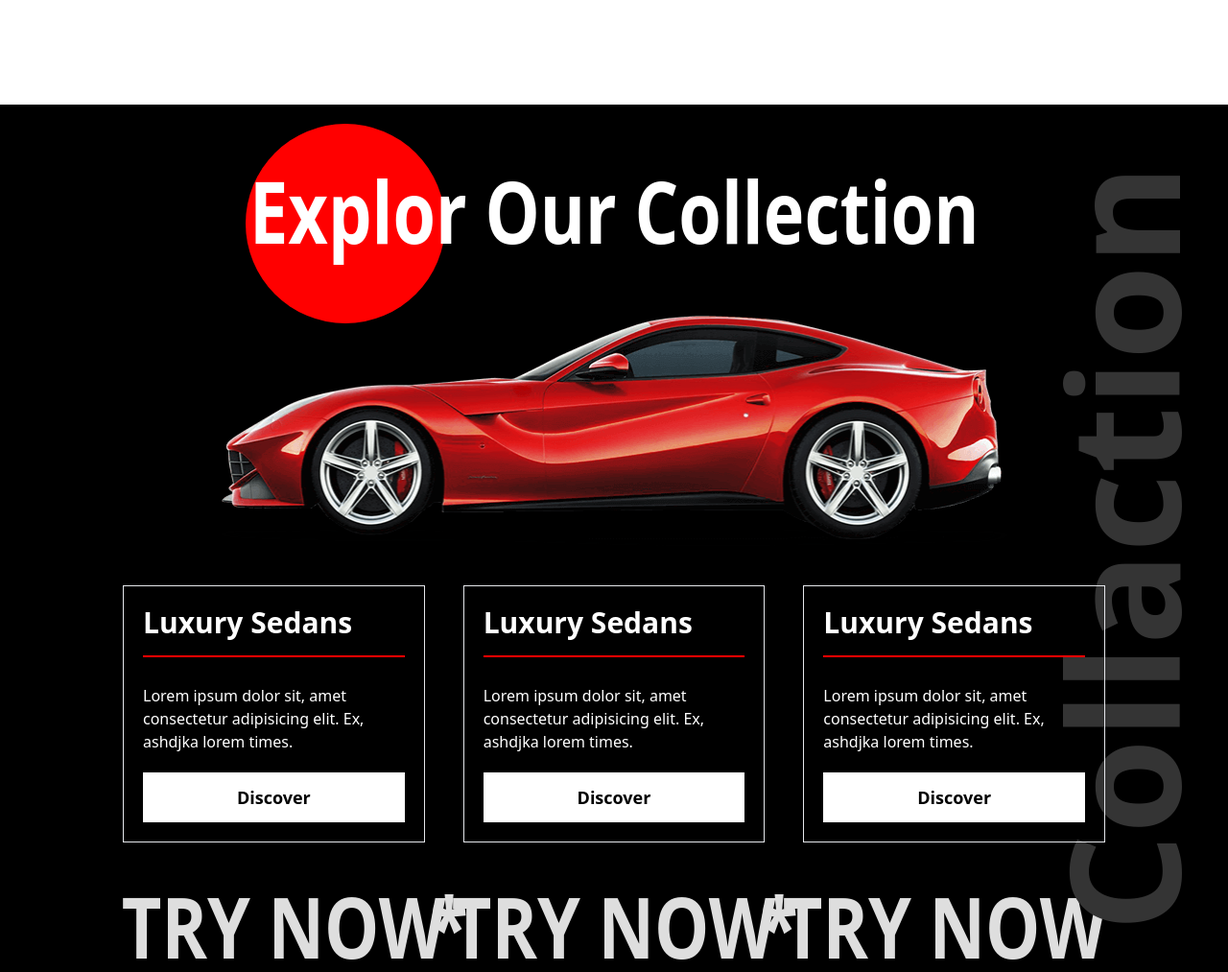
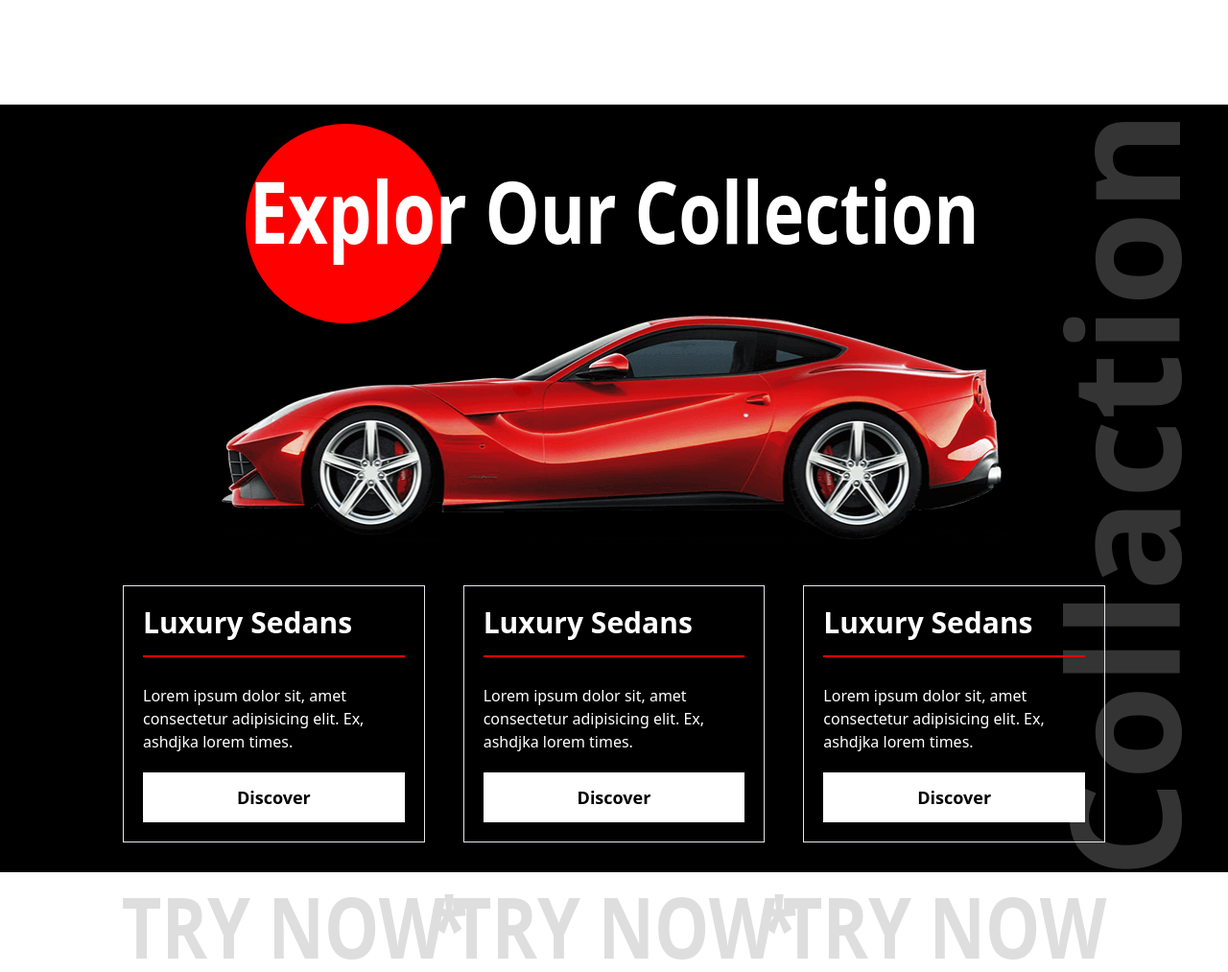
Before and after one commit to roobiwebdev/Day-63-Velocity-Cars-Schedule, a website: page index.html in a window 1280 px wide. Shown: the part 1019-2032 px from the top of the page at 96% size. Drawn offline with nearby package versions, Linux system fonts and the light colour scheme.

Commit message:
index.html

```diff
--- a/index.html
+++ b/index.html
@@ -129,7 +129,7 @@
     </header>
 
     <section
-      class="my-28 py-5 relative h-auto bg-black flex items-center flex-col md:py-0 md:pt-5"
+      class="my-28 py-5 relative h-auto lg:h-screen bg-black flex items-center flex-col"
       id="benefit"
     >
       <div
@@ -432,10 +432,6 @@
     </footer>
 
     <script src="https://unpkg.com/scrollreveal"></script>
-    <script>
-      ScrollReveal({ reset: true });
-    </script>
-
     <script
       src="https://kit.fontawesome.com/86346d9f4b.js"
       crossorigin="anonymous"
@@ -443,17 +439,3 @@
     <script src="src/main.js"></script>
   </body>
 </html>
-
-<!-- <script src="https://unpkg.com/scrollreveal"></script>
-<script>
-  ScrollReveal({ reset: true });
-</script>
-
-<script src="src/assets/js/scrollreveal.min.js"></script>
-    <script src="src/main.js"></script>
--->
-
-<!--    <script src="https://unpkg.com/scrollreveal"></script>
-    <script>
-      ScrollReveal({ reset: true });
-    </script> -->
```
